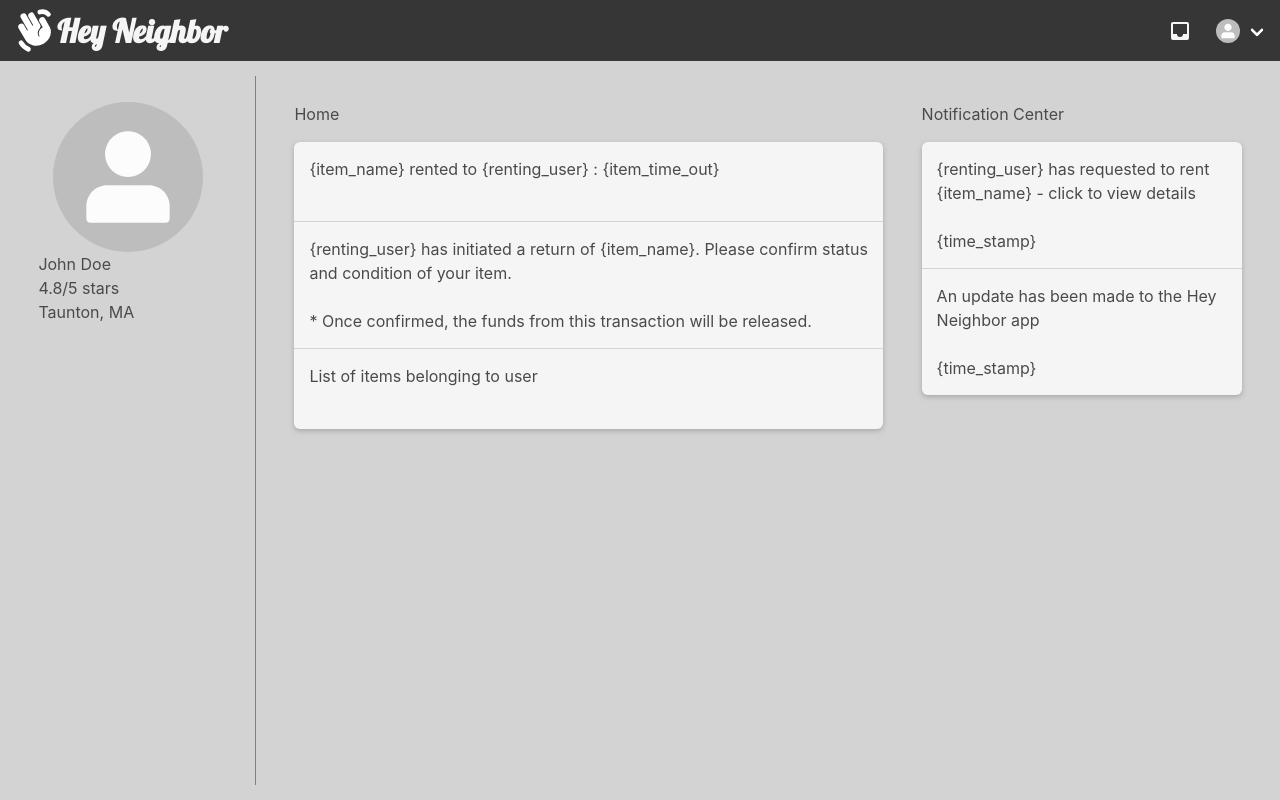
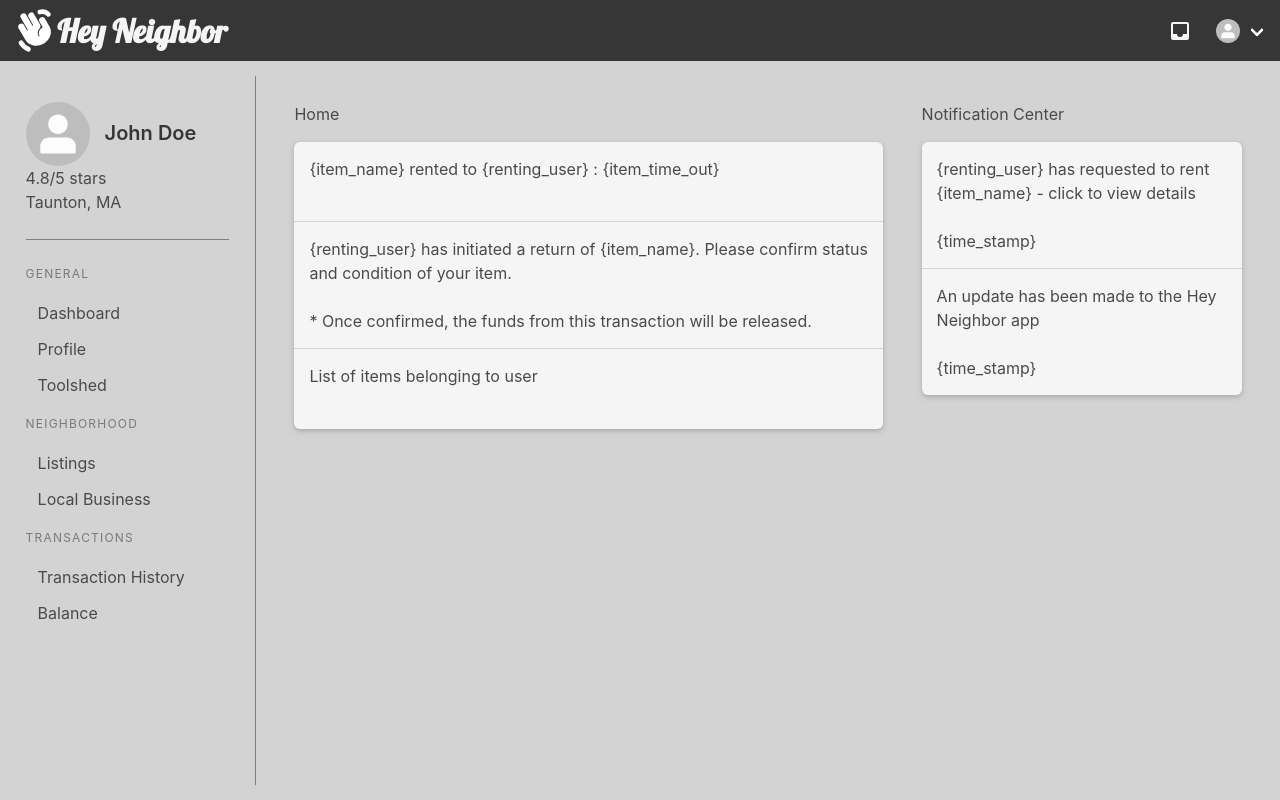
Before and after one commit to jrl508/HeyNeighbor, a React (Create React App) app: page /dashboard in a window 1280 px wide. Built offline with nearby package versions, Linux system fonts and the light colour scheme.

Commit message:
update dashboard styling

```diff
--- a/src/pages/Dashboard.js
+++ b/src/pages/Dashboard.js
@@ -1,6 +1,7 @@
 import React from "react";
 import styles from "../styles/Dashboard.module.css";
 import ProfilePH from "../images/profile_ph.svg";
+import { Link } from "react-router-dom";
 
 /*
 
@@ -65,14 +66,72 @@ const Dashboard = () => {
           borderRight: "solid gray 1px",
         }}
       >
-        <img
-          src={ProfilePH}
-          alt="profile pic"
-          style={{ height: "150px", width: "150px", alignSelf: "center" }}
-        />
-        <h3>John Doe</h3>
-        <span>4.8/5 stars</span>
-        <h5>Taunton, MA</h5>
+        <div
+          style={{
+            borderBottom: "solid gray 1px",
+            paddingBottom: "25px",
+          }}
+        >
+          <div
+            style={{
+              display: "flex",
+              alignItems: "center",
+              justifyContent: "flex-start",
+            }}
+          >
+            <div className="image is-64x64">
+              <img src={ProfilePH} alt="profile pic" />
+            </div>
+            <span
+              className="title is-5"
+              style={{
+                marginLeft: "15px",
+              }}
+            >
+              John Doe
+            </span>
+          </div>
+          <span>4.8/5 stars</span>
+          <h5>Taunton, MA</h5>
+        </div>
+
+        <aside
+          className="menu"
+          style={{
+            marginTop: "25px",
+          }}
+        >
+          <p className="menu-label">General</p>
+          <ul className="menu-list">
+            <li>
+              <Link to="">Dashboard</Link>
+            </li>
+            <li>
+              <Link to="">Profile</Link>
+            </li>
+            <li>
+              <Link to="">Toolshed</Link>
+            </li>
+          </ul>
+          <p className="menu-label">Neighborhood</p>
+          <ul className="menu-list">
+            <li>
+              <Link to="">Listings</Link>
+            </li>
+            <li>
+              <Link to="">Local Business</Link>
+            </li>
+          </ul>
+          <p className="menu-label">Transactions</p>
+          <ul className="menu-list">
+            <li>
+              <Link to="">Transaction History</Link>
+            </li>
+            <li>
+              <Link to="">Balance</Link>
+            </li>
+          </ul>
+        </aside>
       </div>
       <div className={styles.center}>
         <div
--- a/src/styles/Dashboard.module.css
+++ b/src/styles/Dashboard.module.css
@@ -40,7 +40,7 @@
 .left {
   box-sizing: border-box;
   width: 20%;
-  padding: 2% 3% 0 3%;
+  padding: 2% 2% 0 2%;
   display: flex;
   flex-direction: column;
 }
--- a/src/styles/custom-styles.scss
+++ b/src/styles/custom-styles.scss
@@ -7,5 +7,6 @@
 }
 
 $navbar-item-img-max-height: 3rem;
+$menu-item-hover-background-color: rgb(200, 200, 200);
 
 @import "../../node_modules/bulma/bulma.sass";
```
Also changed, not shown: src/styles/custom-styles.css, 1 other file (tests, documents, lock files or other folders).
